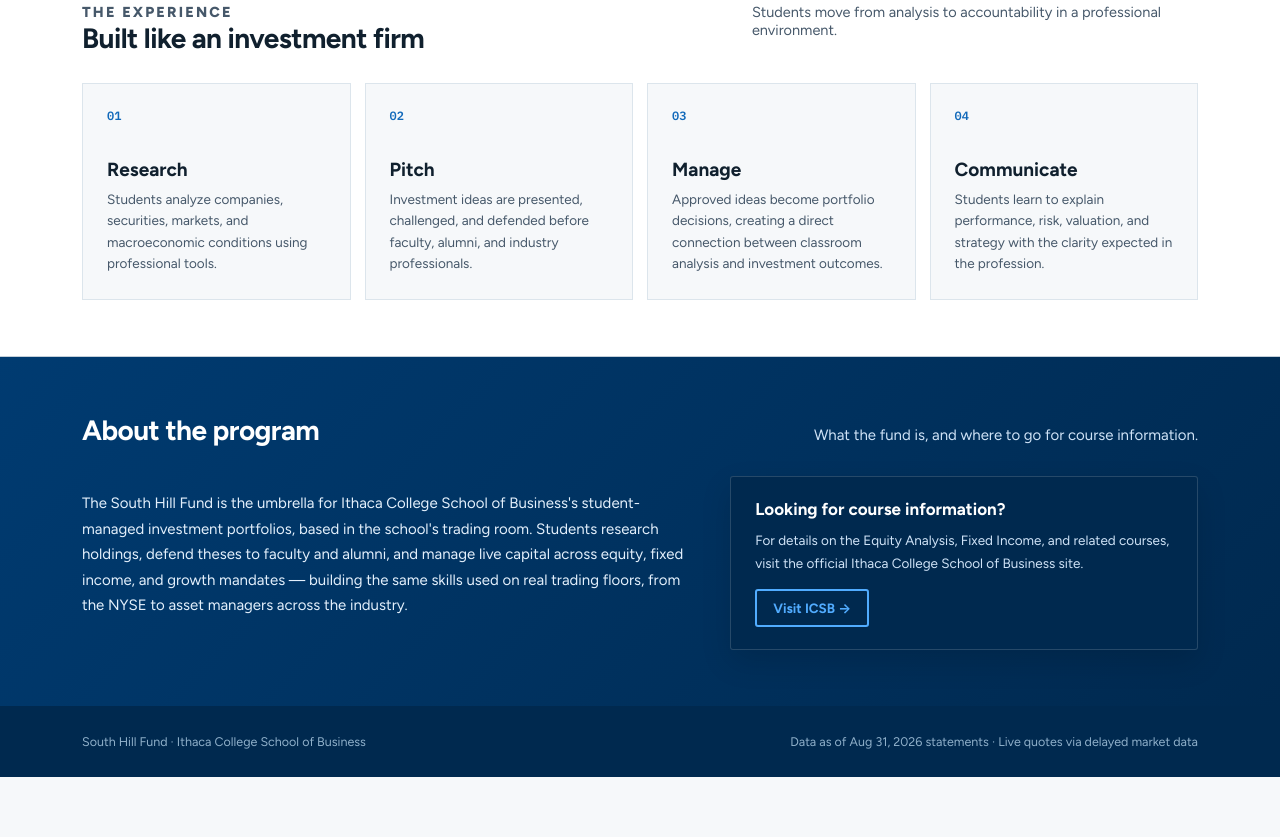
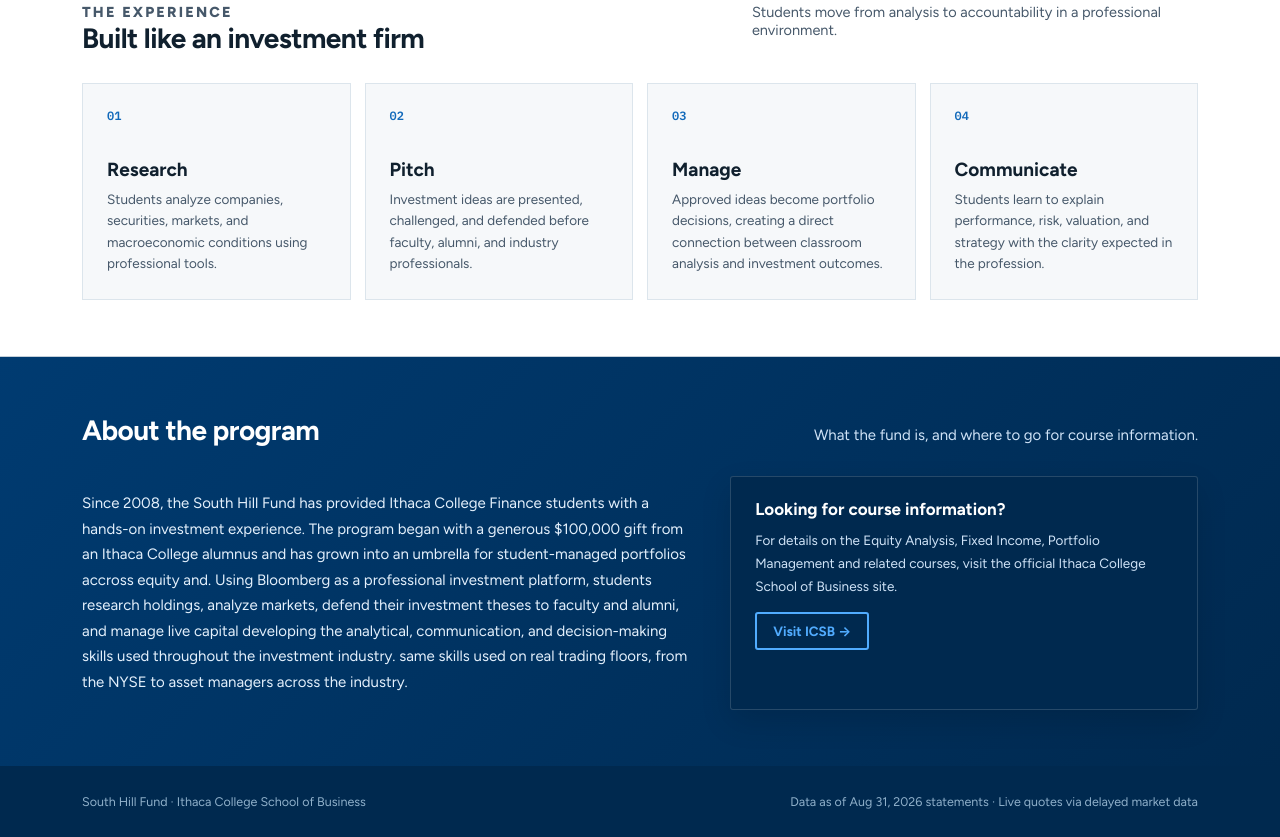
Before and after one commit to mbahlousboldi/South-Hill-Fund.Ithaca, a website: page public/index.html in a window 1280 px wide. Shown: the part 1243-2080 px from the top of the page. Before the commit the page ends 2020 px from the top, so only its background shows below. Drawn offline with Linux system fonts and the light colour scheme; no server answers.

Commit message:
Update index.html

```diff
--- a/public/index.html
+++ b/public/index.html
@@ -151,17 +151,13 @@
         </div>
         <div class="mission-grid">
           <p>
-            The South Hill Fund is the umbrella for Ithaca College School of Business's
-            student-managed investment portfolios, based in the school's trading room.
-            Students research holdings, defend theses to faculty and alumni, and manage
-            live capital across equity, fixed income, and growth mandates — building the
-            same skills used on real trading floors, from the NYSE to asset managers
+            Since 2008, the South Hill Fund has provided Ithaca College Finance students with a hands-on investment experience. The program began with a generous $100,000 gift from an Ithaca College alumnus and has grown into an umbrella for student-managed portfolios accross equity and. Using Bloomberg as a professional investment platform, students research holdings, analyze markets, defend their investment theses to faculty and alumni, and manage live capital developing the analytical, communication, and decision-making skills used throughout the investment industry.    same skills used on real trading floors, from the NYSE to asset managers
             across the industry.
           </p>
           <div class="info-card">
             <h3>Looking for course information?</h3>
             <p>
-              For details on the Equity Analysis, Fixed Income, and related courses,
+              For details on the Equity Analysis, Fixed Income, Portfolio Management and related courses,
               visit the official Ithaca College School of Business site.
             </p>
             <a class="btn-outline" href="https://www.ithaca.edu/business" target="_blank" rel="noopener">
```
